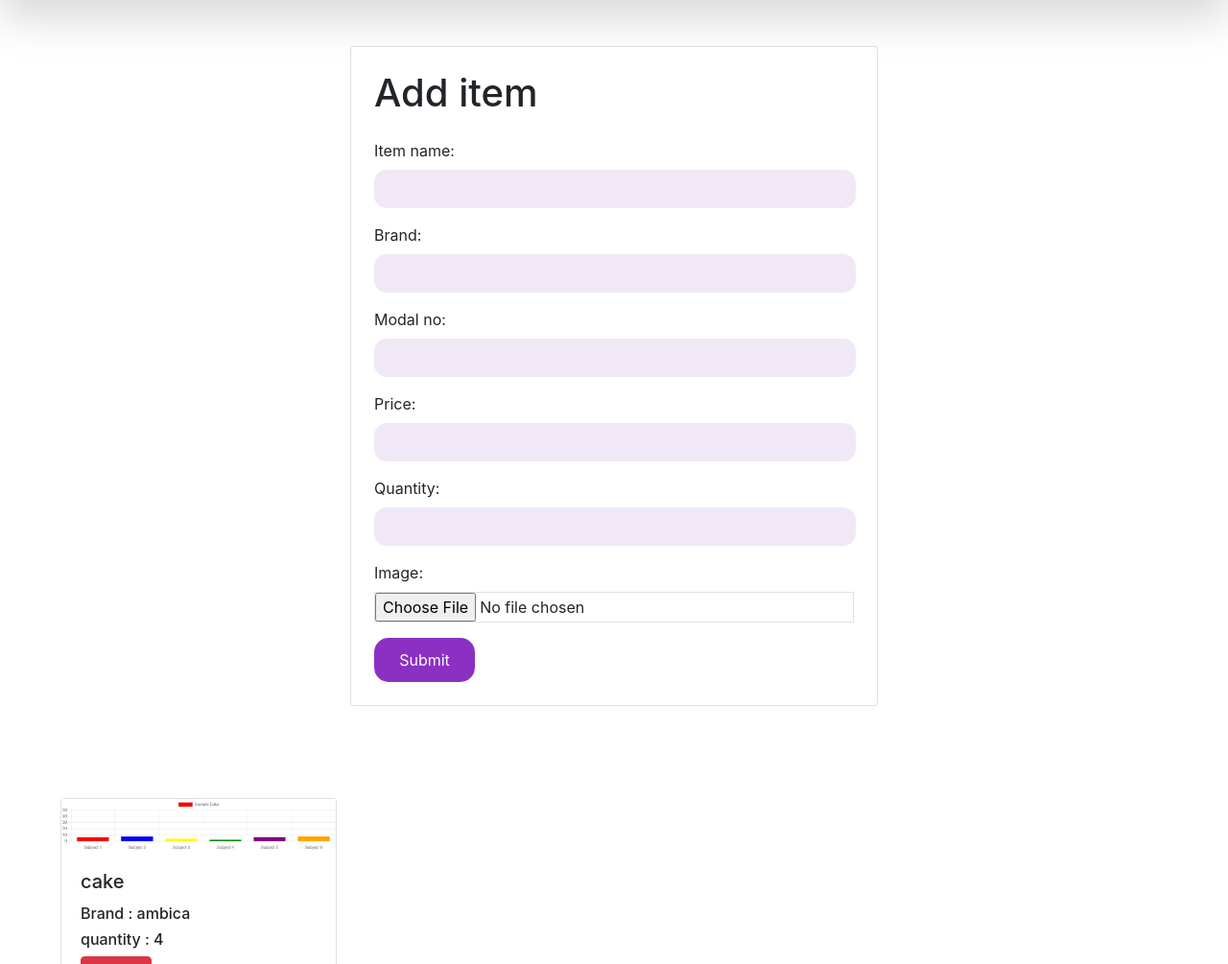
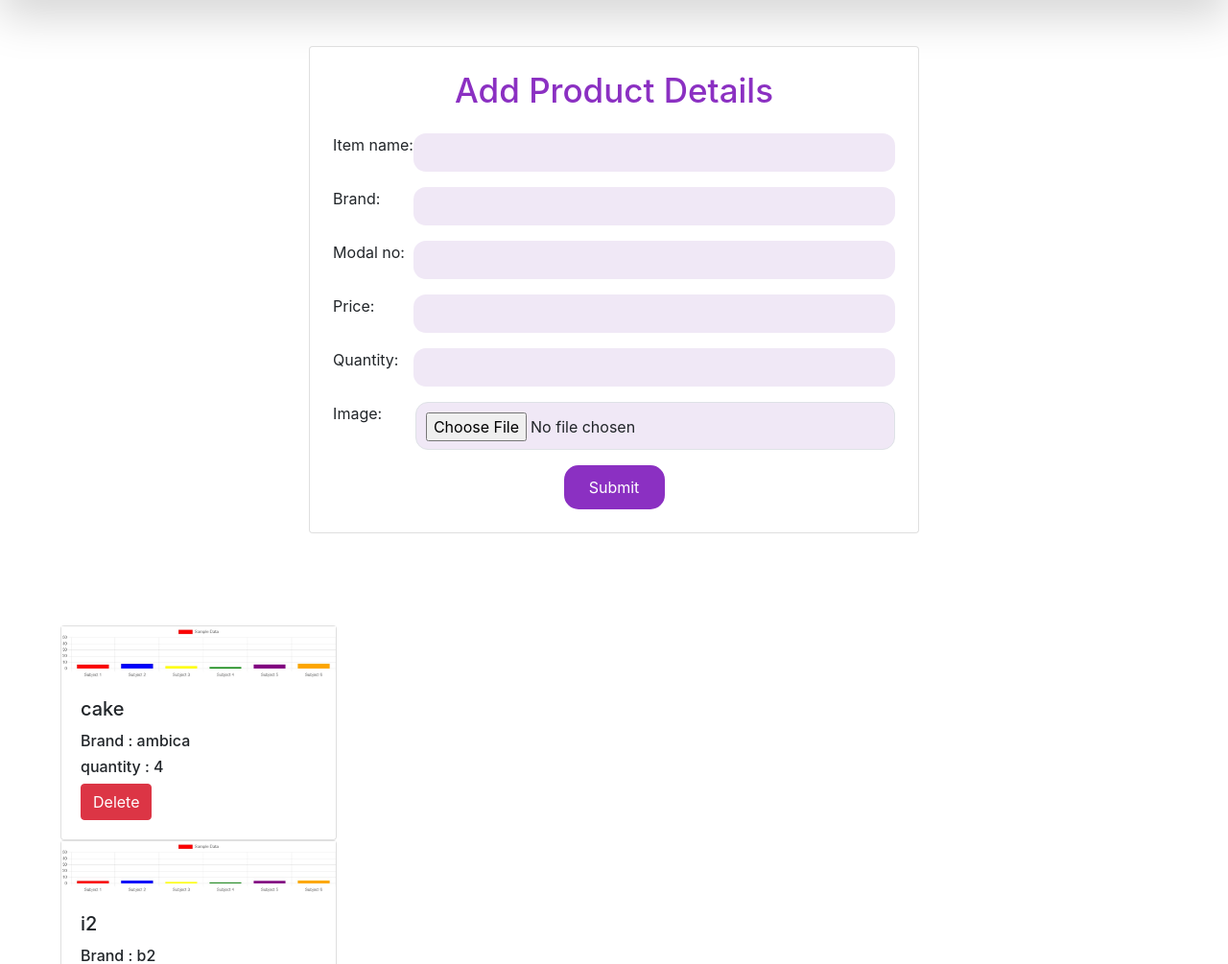
Before and after one commit to AryanPatel060/STOCKFINDER, a Django app: template shop/templates/additem.html in a window 1280 px wide. Shown: the part 59-1064 px from the top of the page at 96% size. Run offline with Django 4.2, Linux system fonts and the light colour scheme; the template is opened without the code that fills it: values that come from a table or form of the project are taken from there, others are empty; data comes from the database, SQL or seed files in the repository; both versions use the stored data as it was after the commit; some libraries are stand-ins or nearby versions.

Commit message:
additempage change

```diff
--- a/shop/static/css/adddetail.css
+++ b/shop/static/css/adddetail.css
@@ -17,3 +17,29 @@
     transition: background-color 0.3s;
     width: 105px;
 }
+.welcometitle{
+    color: #8b30c2;
+    text-align: center;
+    font-size: 35px;
+}
+form p{
+    display: flex;
+    justify-content: space-between;
+}
+input[type="file"] {
+    background-color:#f0e8f6;
+height:50px;
+width:500px;
+border-radius:13px;
+padding: 10px;
+}
+
+.productdetail{
+    color: #8b30c2;
+    text-align: center;
+    font-size: 35px;
+}
+.mt-3{
+    display: flex;
+    justify-content: center;
+}
--- a/shop/templates/adddetails.html
+++ b/shop/templates/adddetails.html
@@ -4,13 +4,13 @@
 
 
 <div class="container_adddetail">
-    <div class="card p-4 m-5" style="max-width: 550px;">
-        <h1>shop data</h1>
+    <div class="card p-4 m-5" style="max-width: 800px;">
+        <h1 class="welcometitle">Welcome to product finder !<br>Register your shop to boost your sell.</h1>
             <form action="{% url "AddShopData" %}" method="POST" enctype="multipart/form-data">
             {% csrf_token %}
             {{form.as_p}}
             <label for="location" class="form-label">Location</label>
-            <div id="map" class="m-2 border" style="height:200px ; width:400px;"></div>
+            <div id="map" class="m-2 border" style="height:400px ; width:600px;"></div>
             <div class="mt-3">
                 <button type="submit" class="btn_btn-primary_signup">Submit</button>
             </div>
--- a/shop/templates/additem.html
+++ b/shop/templates/additem.html
@@ -1,7 +1,7 @@
 {% extends "base.html" %} {% block body %}
 <div class="container_additem">
-    <div class="card p-4 m-5" style="max-width: 550px">
-        <h1>Add item</h1>
+    <div class="card p-4 m-5" style="max-width: 800px">
+        <h1 class="productdetail">Add Product Details</h1>
         <form action='{% url "Additem" %}' method="POST" enctype="multipart/form-data">
             {% csrf_token %} {{form.as_p}}
             <div class="mt-3">
```
Also changed, not shown: db.sqlite3.
